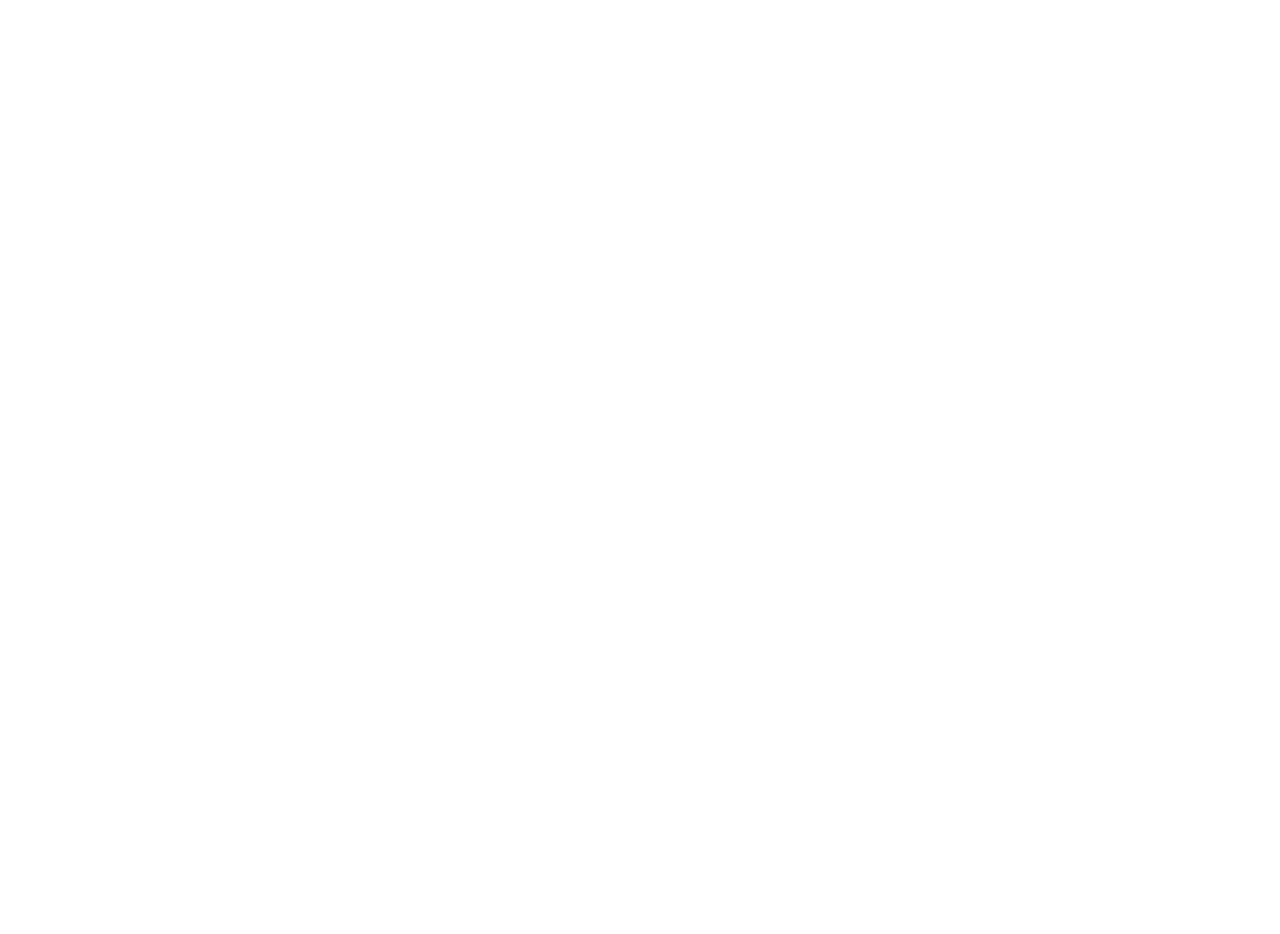
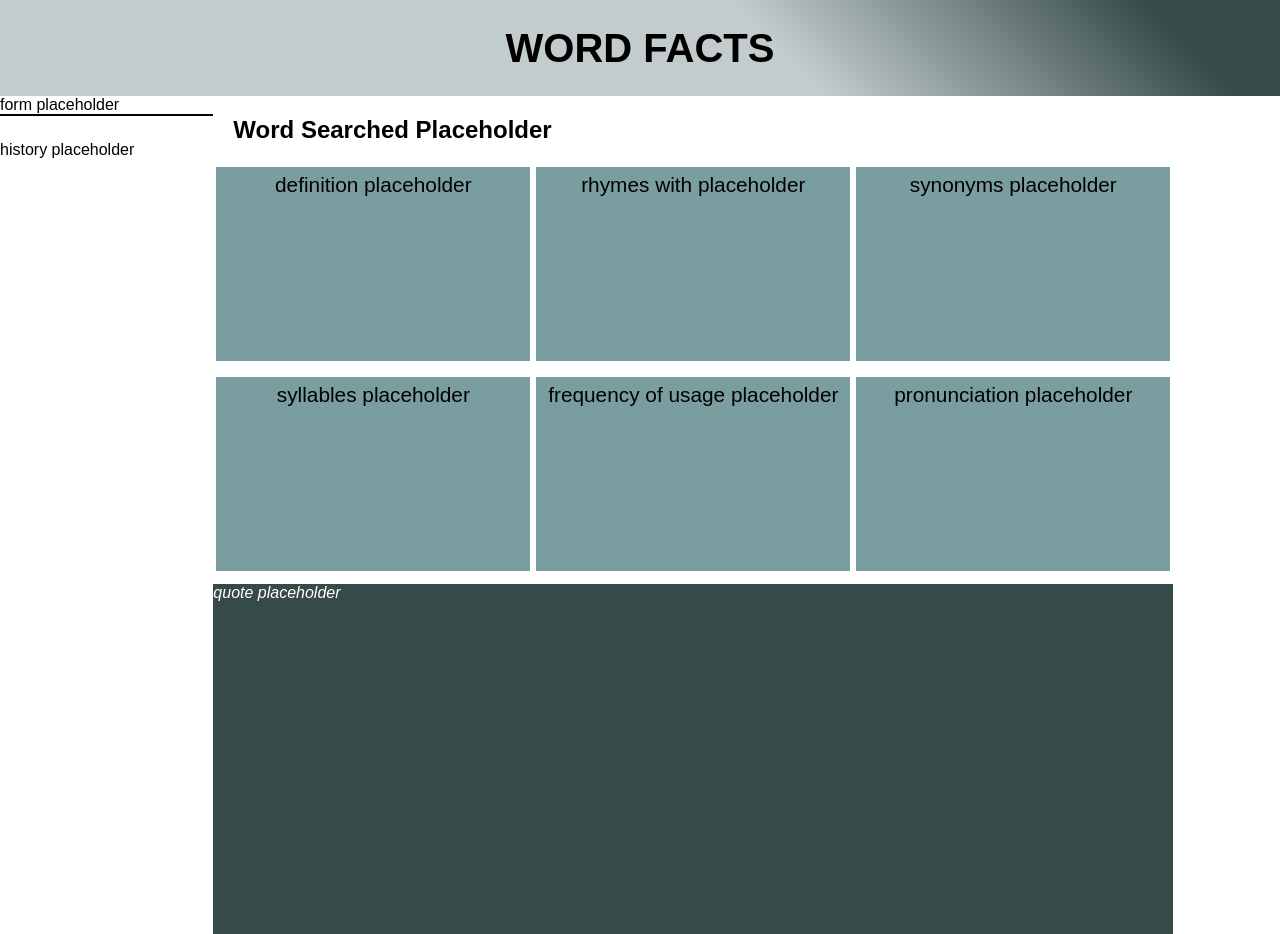
Before and after one commit to favro03/project-word-facts, a plain HTML site: page index.html in a window 1280 px wide. Before the commit the page ends 800 px from the top, so only its background shows below. Drawn offline with nearby package versions, Linux system fonts and the light colour scheme.

Commit message:
updated header and color schema, as well as put placeholders in the html

```diff
--- a/assets/css/style.css
+++ b/assets/css/style.css
@@ -1,7 +1,14 @@
+:root{
+    --primary: #c2cccc;
+    --secondary: #7A9E9F;
+    --tertiary: #374a4a;
+}
 * {
     -webkit-box-sizing: border-box;
     -moz-box-sizing: border-box;
     box-sizing: border-box;
+    margin: 0;
+    padding: 0;
 }
 
 a {
@@ -16,6 +23,9 @@ a:focus {
 h3 {
     font-weight: 100;
 }
+h2{
+    margin: 20px;
+}
 
 /* LAYOUT CSS */
 .pure-img-responsive {
@@ -28,18 +38,21 @@ h3 {
 }
 
 .header {
+    color: black;
     text-align: center;
-    top: auto;
-    margin: 3em auto;
+    background-image: linear-gradient(45deg, #c2cccc 0%, #7A9E9F 52%, #374a4a 90%);
+    background-size: cover;
+    padding: 10px 0;
+    font-family: sans-serif;
+    font-weight: bold;
+    font-size: 20px;
 }
 
 .sidebar {
-    background: rgb(61, 79, 93);
-    color: #fff;
+    color: black;
 }
 
-.brand-title,
-.brand-tagline {
+.brand-title, .brand-tagline {
     margin: 0;
 }
 .brand-title {
@@ -49,7 +62,17 @@ h3 {
     font-weight: 300;
     color: rgb(176, 202, 219);
 }
+form{
+    border-bottom: 2px solid;
+    margin-bottom: 25px;
+}
 
+.quotes {
+    background: var(--tertiary);
+    color: white;
+    font-style: italic;
+    height:350px;
+}
 .nav-list {
     margin: 0;
     padding: 0;
@@ -73,6 +96,10 @@ h3 {
 .nav-item a:focus {
     border: 2px solid rgb(61, 146, 201);
     text-decoration: none;
+}
+
+.word-card{
+    border: 2px solid var(--tertiary);
 }
 
 .content-subhead {
@@ -118,7 +145,6 @@ h3 {
     padding: 0.3em 1em;
     color: #fff;
     background: #999;
-    font-size: 80%;
 }
     .post-category-design {
         background: #5aba59;
@@ -162,14 +188,38 @@ h3 {
     }
 
     .header {
-        margin: 80% 2em 0;
-        text-align: right;
+    color: black;
+    text-align: center;
+    background-image: linear-gradient(45deg, #c2cccc 0%, #c2cccc 60%, #374a4a 90%);
+    background-size: cover;
+    padding: 25px 0;
+    font-family: sans-serif;
+    font-weight: bold;
+    font-size: 20px;
+}
+    }
+
+    .quotes {
+        background: var(--tertiary);
+        color: white;
+        font-style: italic;
+
+    }
+    .word-info{
+        background: var(--secondary);
+        margin-bottom: 10px;
+        text-align: center;
+        text-decoration: none;
+        font-size: 1.3rem;
+        padding: 6px 5px;
+        border: white solid;
+        height: 200px
     }
 
     .sidebar {
-        position: fixed;
+        position: flex;
         top: 0;
-        bottom: 0;
+        height: 800px;
     }
 
     .footer {
--- a/index.html
+++ b/index.html
@@ -4,15 +4,39 @@
     <meta charset="UTF-8">
     <meta http-equiv="X-UA-Compatible" content="IE=edge">
     <meta name="viewport" content="width=device-width, initial-scale=1.0">
+    <link rel="stylesheet" href="https://unpkg.com/purecss@2.0.6/build/pure-min.css" integrity="sha384-Uu6IeWbM+gzNVXJcM9XV3SohHtmWE+3VGi496jvgX1jyvDTXfdK+rfZc8C1Aehk5" crossorigin="anonymous">
+    <link rel="stylesheet" href="https://unpkg.com/purecss@2.0.6/build/grids-responsive-min.css">
     <link rel="stylesheet" href="./assets/css/style.css"/>
     <title>Word Facts</title>
 </head>
 <body>
-    <header>
+    <header class="header">
+        <h1 class="brand-title">Word Facts</h1>
+    </header>
+    <main>
+        <div class="pure-g">
+            <div class="pure-u-1-6 sidebar">
+                <form>form placeholder</form>
+                <div>history placeholder</div>
+            </div>
+            <div class="pure-u-3-4">
+                <div class="word-box">
+                    <h2>Word Searched Placeholder</h2>
+                    <div class="pure-g info-card">
 
-    </header>
+                        <div class="pure-u-1-3 word-info">definition placeholder</div>
+                        <div class="pure-u-1-3 word-info">rhymes with placeholder</div>
+                        <div class="pure-u-1-3 word-info">synonyms placeholder</div>
+                        <div class="pure-u-1-3 word-info">syllables placeholder</div>
+                        <div class="pure-u-1-3 word-info">frequency of usage placeholder</div>
+                        <div class="pure-u-1-3 word-info">pronunciation placeholder</div>
+                    </div>
 
-    <main>
+                </div>
+                <div class="quotes">quote placeholder</div>
+            </div>
+
+        </div>
 
     </main>
     <script src="./assets/js/script.js"></script>
```
